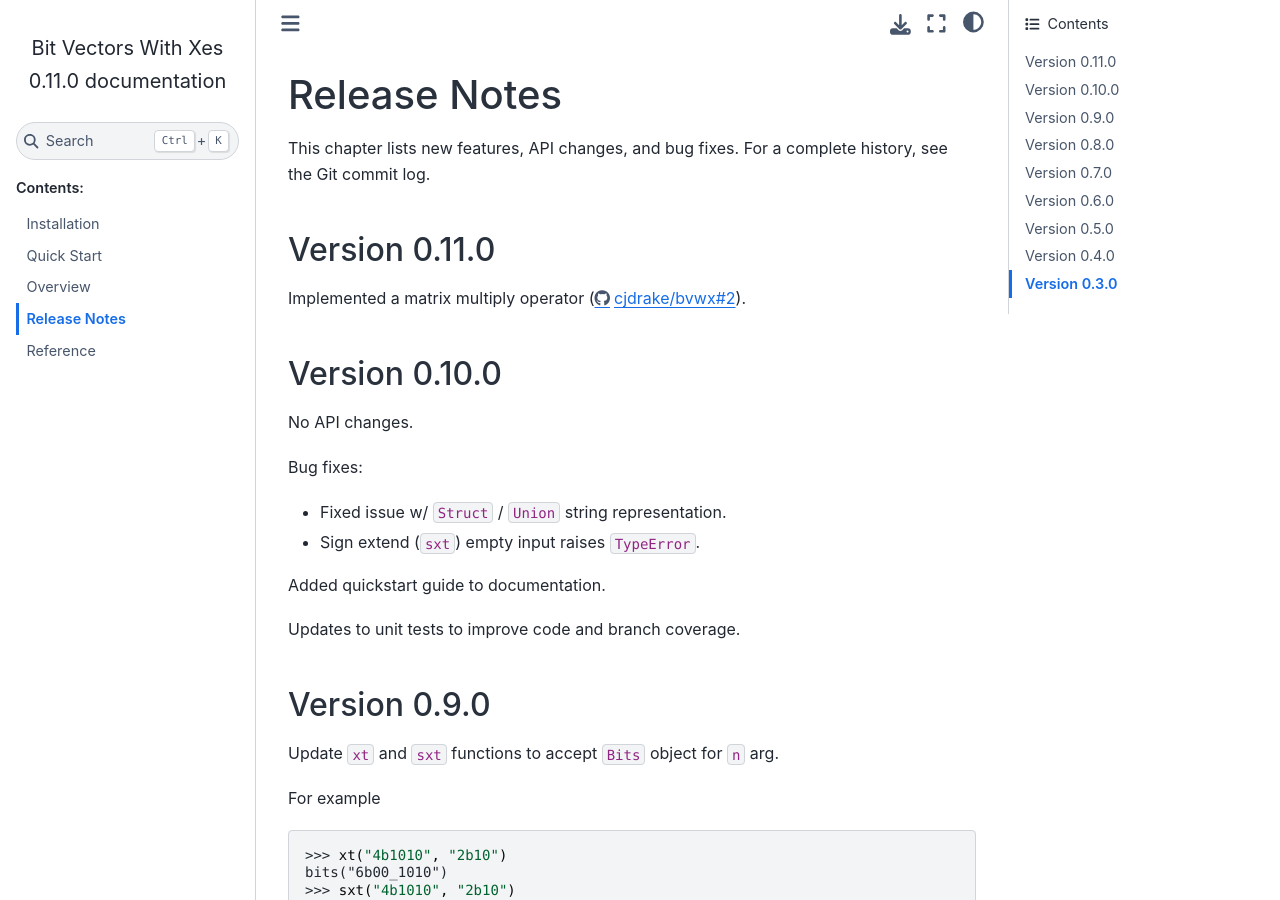
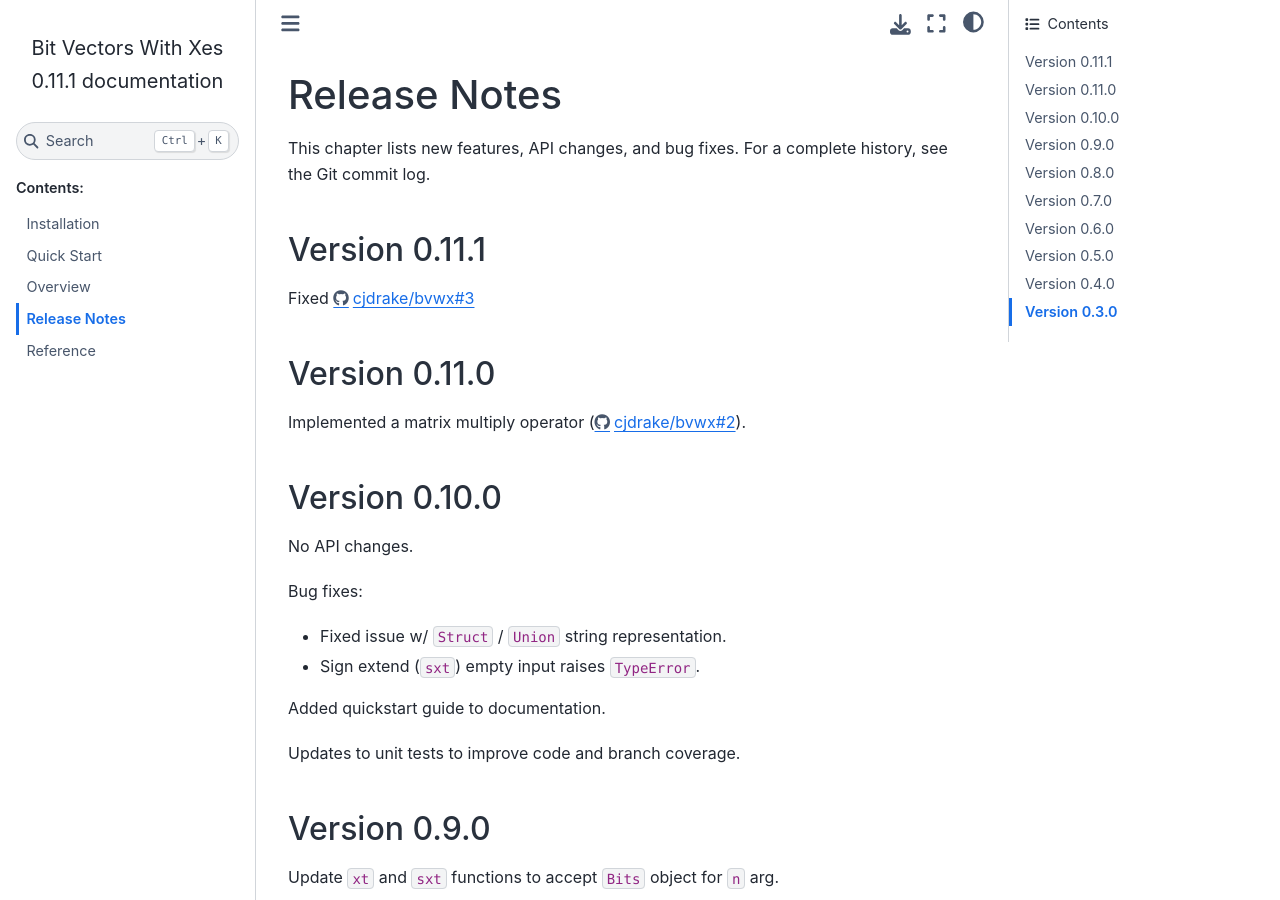
Before and after one commit to cjdrake/bvwx, a Sphinx documentation site: the page built from doc/source/release_notes.rst, in a window 1280 px wide and 900 px high. Built offline with Sphinx 7.4.7 and the Sphinx Book theme 1.1.4, drawn with Linux system fonts in a browser that asks for light colours.

Commit message:
Release 0.11.1

```diff
--- a/doc/source/release_notes.rst
+++ b/doc/source/release_notes.rst
@@ -6,6 +6,12 @@
 
 This chapter lists new features, API changes, and bug fixes.
 For a complete history, see the Git commit log.
+
+
+Version 0.11.1
+==============
+
+Fixed https://github.com/cjdrake/bvwx/issues/3
 
 
 Version 0.11.0
--- a/pyproject.toml
+++ b/pyproject.toml
@@ -1,6 +1,6 @@
 [project]
 name = "bvwx"
-version = "0.11.0"
+version = "0.11.1"
 description = "Bit Vectors With Xes"
 readme = "README.md"
 
```
